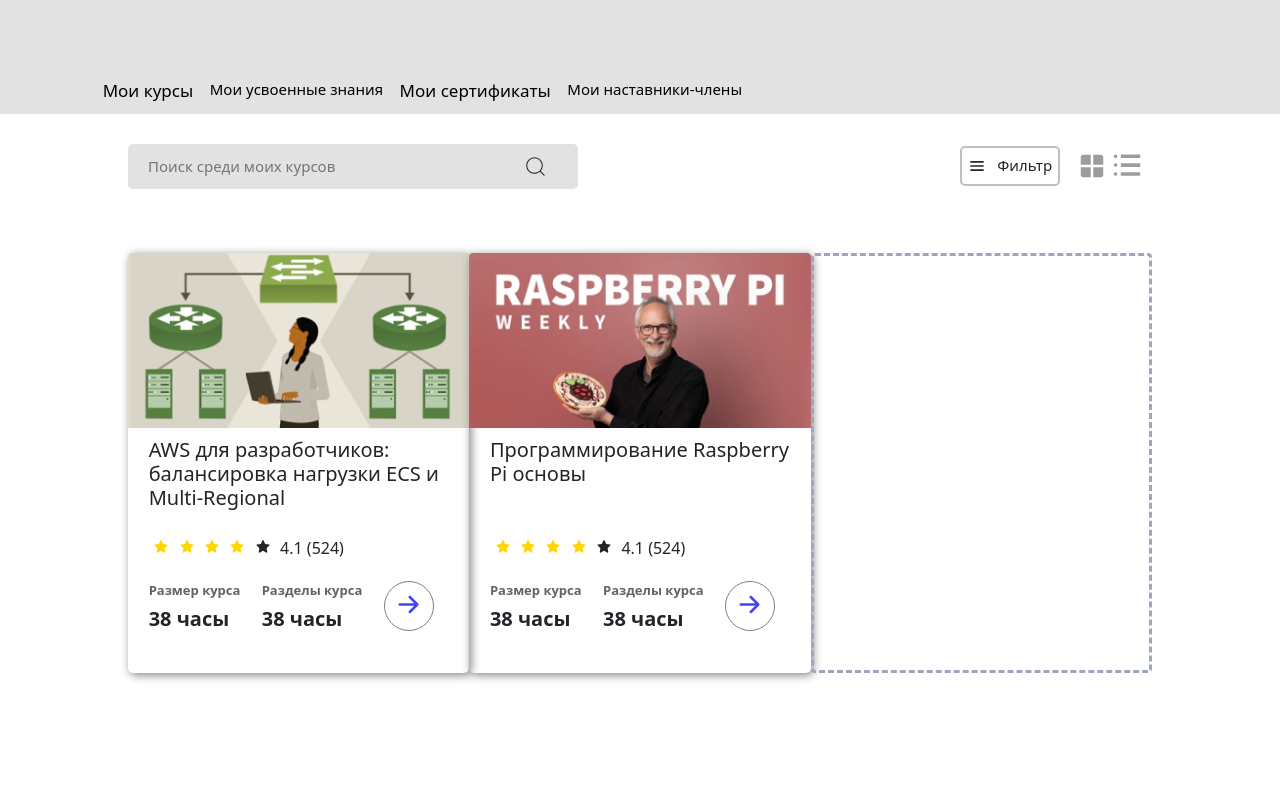
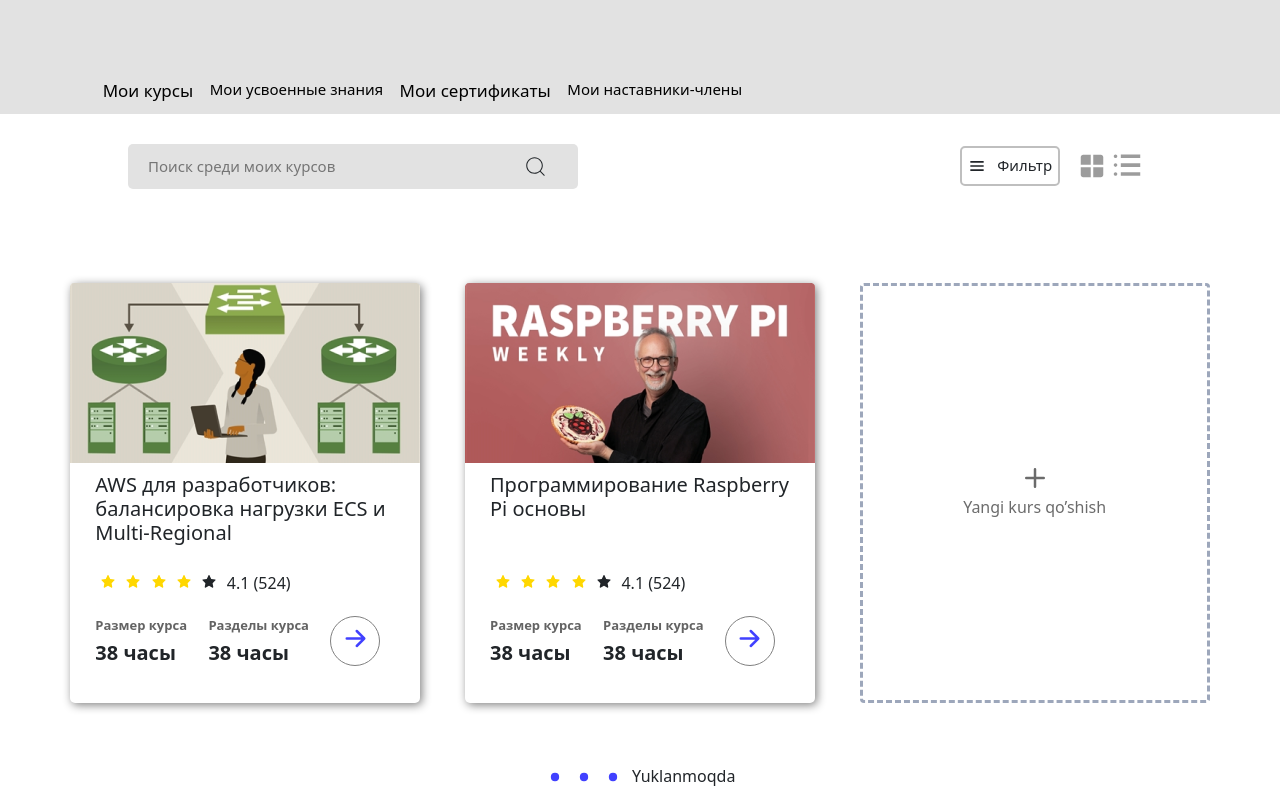
Before and after one commit to otabekbeb/garvid_user, a React (Create React App) app: page / in a window 1280 px wide. Built offline with nearby package versions, Linux system fonts and the light colour scheme.

Commit message:
dwadawdwa
dawdada

```diff
--- a/src/App.js
+++ b/src/App.js
@@ -1,9 +1,11 @@
 import React from 'react'
 import Pdp from './pages/js/Pdp.js'
+
 
 export default function App() {
   return (
     <div>
+
       <Pdp/>
     </div>
   )
--- a/src/pages/css/Pdp.css
+++ b/src/pages/css/Pdp.css
@@ -89,89 +89,119 @@
     display: flex;
     justify-content: space-around;
 }
-.fil_text_blok{
+
+.fil_text_blok {
     width: 80%;
     display: flex;
     margin-left: 8.5%;
     padding-top: 70px;
 }
-.nav-link{
-    color:black  !important;
+
+.nav-link {
+    color: black !important;
     font-size: 17px !important;
 }
-.nav-link:hover{
+
+.nav-link:hover {
     border-bottom: 2px solid blue !important;
 }
-.nav-underline{
+
+.nav-underline {
     width: 50% !important;
     display: flex;
     margin-left: 8%;
     justify-content: space-around !important;
 }
-.fil_text_blok{
+
+.fil_text_blok {
     margin: auto !important;
 }
-.werker{
+
+.werker {
     text-align: center !important;
     font-size: 15px !important;
     width: 100% !important;
 }
+
 @media (max-width:860px) {
     .inp_blok {
         width: 300px;
     }
 }
+
 @media (max-width:642px) {
-    .blur_blok{
+    .blur_blok {
+        width: 100% !important;
         flex-direction: column;
+        margin: auto !important;
     }
-    .icon_blok{
-        margin-top: 30px;
+
+    .icon_blok {
+        margin: 30px auto;
+
+    }
+
+    .inp_blok {
+        margin: auto;
+        margin-top: 50px;
     }
 }
+
 @media (max-width:700px) {
-.nav-underline{
-    margin: auto;
+    .nav-underline {
+        margin: auto;
+    }
 }
+
+@media (max-width:345px) {
+    .inp_blok {
+        width: 270px !important;
+    }
 }
-@media (max-width:345px) {
-   .inp_blok{
-    width: 270px !important;
-   }
-}
-.znani{
+
+.znani {
     text-align: center;
     font-size: 15px !important;
 }
-.fil_text_blok{
+
+.fil_text_blok {
     width: 100%;
 }
-.Nav.Link3{
+
+.Nav.Link3 {
     color: red !important;
 }
-.show-content{
+
+.show-content {
     display: block;
 }
-.content{
+
+.content {
     display: none;
 }
-.cali_df{
-    width: 80% !important;
+
+.cali_df {
+    width: 92.5% !important;
     display: flex;
     margin: auto;
-    justify-content: space-between;
+    flex-wrap: wrap !important;
+    justify-content: space-around;
     margin-top: 5%;
 }
-.cali{
+
+.cali {
     width: 350px;
     height: 420px !important;
     box-shadow: 2px 2px 10px gray;
     border-radius: 5px;
+    margin-top: 30px;
 }
-.cali img{
+
+.cali img {
     width: 100%;
 }
-.text_blok{
+
+.text_blok {
     width: 300px;
     height: 80px;
     margin-top: 10px !important;
@@ -179,76 +209,155 @@
     margin: auto;
 
 }
-.text_blok h3{
+
+.text_blok h3 {
     font-size: 20px !important;
 
 }
-.gold{
+
+.gold {
     color: gold;
 }
 
-.star_icon_blok{
+.star_icon_blok {
     width: 200px;
     margin-top: 7%;
     display: flex;
     justify-content: space-around;
 }
-.bolim_blok{
+
+.bolim_blok {
     display: flex;
     justify-content: space-between;
     width: 95%;
     padding-top: 5%;
 
 }
-.kurs_hajmi p{
+
+.kurs_hajmi p {
     font-weight: 700;
     font-size: 13px;
     color: rgba(0, 0, 0, 0.61);
 }
-.kurs_hajmi h3{
+
+.kurs_hajmi h3 {
     font-size: 20px !important;
     margin-top: -10px !important;
     font-weight: 700 !important;
 
 }
-.kurs_bolimlari p{
+
+.kurs_bolimlari p {
     font-weight: 700;
     font-size: 13px;
     color: rgba(0, 0, 0, 0.61);
 }
-.kurs_bolimlari h3{
+
+.kurs_bolimlari h3 {
     font-size: 20px !important;
     font-weight: 700;
     margin-top: -10px !important;
 }
-.left_icon{
+
+.left_icon {
     width: 50px;
     height: 50px;
     border-radius: 50px;
     font-size: 25px;
-    color:  rgba(0, 0, 255, 0.747);
+    color: rgba(0, 0, 255, 0.747);
     border: 1px solid gray;
     text-align: center;
     align-items: center !important;
-    padding-top:1px !important;
+    padding-top: 1px !important;
 }
-.left_icon:hover{
+
+.left_icon:hover {
     background-color: rgba(0, 0, 255, 0.575);
     color: #fff !important;
 }
-.zero_blok{
+
+.zero_blok {
     width: 300px;
     margin: auto;
 
 }
-.text_blok h3:hover{
+
+.text_blok h3:hover {
     color: rgba(0, 0, 255, 0.747);
     cursor: pointer;
 }
-.cali1{
+
+.cali1 {
     width: 350px;
     height: 420px !important;
-    border: 3px  dashed #9DA7BB;
+    border: 3px dashed #9DA7BB;
     border-radius: 4px;
+    margin-top: 30px;
 
 }
+
+.plus_blok {
+    text-align: center !important;
+    margin-top: 50%;
+    color: rgba(0, 0, 0, 0.582);
+}
+
+.plus_icon {
+    font-size: 40px !important;
+
+}
+
+.point_blok {
+    width: 200px;
+    display: flex;
+    justify-content: space-around;
+    margin-top: 5% !important;
+    margin: auto;
+}
+
+.nuqta {
+    font-size: 20px;
+    color: rgba(0, 0, 255, 0.747);
+}
+
+@media (max-width:368px) {
+    .cali{
+        width: 300px;
+        height: auto;
+    }
+    .text_blok{
+        width: 250px !important;
+    }
+    .zero_blok{
+        width: 250px;
+        margin-top: 20px;
+    }
+    .text_blok h3{
+        width: 250px;
+        font-size: 15px !important;
+    }
+    .star_icon_blok{
+        width: 230px;
+    }
+    .kurs_hajmi p{
+        font-size: 12px !important;
+    }
+    .kurs_hajmi h3{
+        font-size: 17px !important;
+    }
+    .kurs_bolimlari p{
+        font-size: 12px !important;
+    }
+    .kurs_bolimlari h3{
+        font-size: 16px !important;
+    }
+    .left_icon{
+        width: 40px;
+        height: 40px;
+        font-size: 20px;
+        margin-top: 10px;
+    }
+    .cali1{
+        width: 300px;
+    }
+}
--- a/src/pages/css/profil.css
+++ b/src/pages/css/profil.css
@@ -149,7 +149,7 @@
   cursor: pointer;
   }
   .profil_size{
-    width: 95%;
+    width: 95% !important;
     display: flex;
     justify-content: space-around;
     align-items: center;
--- a/src/pages/js/Pdp.js
+++ b/src/pages/js/Pdp.js
@@ -7,6 +7,8 @@
 import { AiFillStar } from 'react-icons/ai'
 import {HiArrowRight} from 'react-icons/hi'
 import Rasp from '../img/Rasp.png'
+import {BsPlus} from 'react-icons/bs'
+import {TbPointFilled} from 'react-icons/tb'
 export default function Pdp() {
     const [toggle, setToggle] = useState(1)
 
@@ -39,7 +41,6 @@
                 </div>
             </div>
     <div className={toggle === 1 ? "show-content" : "content"}><Filtr />
-
         <div className='cali_df'>
             <div className="cali">
                 <img src={Mon} alt="" />
@@ -99,18 +100,30 @@
                         <h3 className='soat'>38 часы</h3>
                         </div>
                         <div className="left_icon">
-                        <HiArrowRight/>
+                        <HiArrowRight />
                         </div>
                     </div>
                     </div>
             </div>
             <div className="cali1">
-
+                <div className="plus_blok">
+              <BsPlus className='plus_icon'/>
+                <h6>Yangi kurs qo’shish</h6>
+                </div>
             </div>
 
         </div>
+        <div className="point_blok">
+            <TbPointFilled className="nuqta"/>
+            <TbPointFilled className="nuqta"/>
+            <TbPointFilled className="nuqta"/>
+            <h6>Yuklanmoqda</h6>
+        </div>
+            </div>
 
-            </div>
+
+
+
             <div className={toggle === 2 ? "show-content" : "content"}><h1>Oqganganim</h1></div>
             <div className={toggle === 3 ? "show-content" : "content"}>sertifikatim </div>
             <div className={toggle === 4 ? "show-content" : "content"}>azolarim</div>
```
